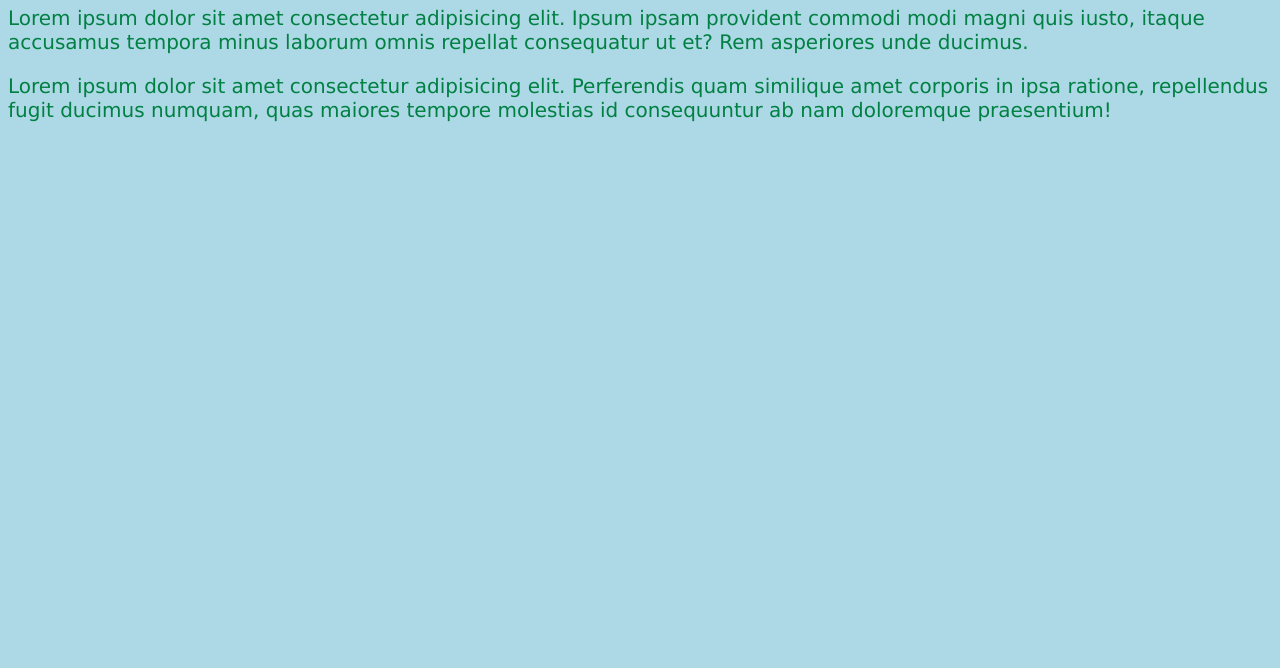
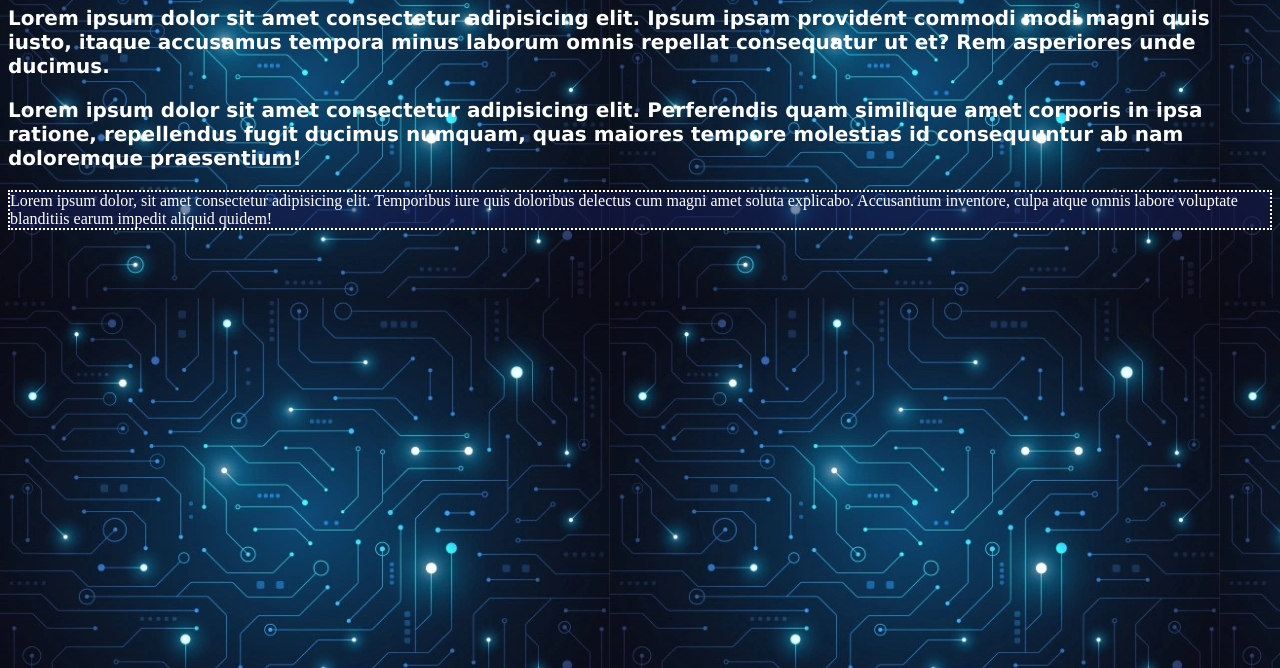
Before and after one commit to otaviozambon/aprendendoCSS, a plain HTML site: page index.html in a window 1280 px wide. Shown: the part 132-800 px from the top of the page. Drawn offline with Linux system fonts and the light colour scheme.

Commit message:
aula 15/03/2023

```diff
--- a/index.html
+++ b/index.html
@@ -10,8 +10,9 @@
 <body>
     <h1>Aprendendo CSS</h1>
     <h1>Teste</h1>
-    <p>Lorem ipsum dolor sit amet consectetur adipisicing elit. Ipsum ipsam provident commodi modi magni quis iusto, itaque accusamus tempora minus laborum omnis repellat consequatur ut et? Rem asperiores unde ducimus.</p>
-    <p>Lorem ipsum dolor sit amet consectetur adipisicing elit. Perferendis quam similique amet corporis in ipsa ratione, repellendus fugit ducimus numquam, quas maiores tempore molestias id consequuntur ab nam doloremque praesentium!</p>
+    <h3>Lorem ipsum dolor sit amet consectetur adipisicing elit. Ipsum ipsam provident commodi modi magni quis iusto, itaque accusamus tempora minus laborum omnis repellat consequatur ut et? Rem asperiores unde ducimus.</h3>
+    <h3>Lorem ipsum dolor sit amet consectetur adipisicing elit. Perferendis quam similique amet corporis in ipsa ratione, repellendus fugit ducimus numquam, quas maiores tempore molestias id consequuntur ab nam doloremque praesentium!</h3>
+    <p class="fonte-verde">Lorem ipsum dolor, sit amet consectetur adipisicing elit. Temporibus iure quis doloribus delectus cum magni amet soluta explicabo. Accusantium inventore, culpa atque omnis labore voluptate blanditiis earum impedit aliquid quidem!</p>
 
 </body>
 </html>
--- a/style.css
+++ b/style.css
@@ -1,5 +1,5 @@
 body {
-    background-color: lightblue;
+    background-image: url("fundo2.jpg");
   }
 
   h1 {
@@ -7,8 +7,19 @@ body {
     text-align: center;
   }
 
-  p {
-    color: rgb(0, 128, 66);
+  h3 {
+    color: rgb(255, 255, 255);
     font-family: verdana;
     font-size: 20px;
   }
+
+  p {
+    background-color: rgba(23, 28, 86, 0.518);
+    opacity: 1.0;
+  }
+
+  .fonte-verde {
+    color: rgb(255, 255, 255);
+    border-style: dotted;
+    border-width: 2px;
+  }
```
Also changed, not shown: fundo2.jpg (added).
